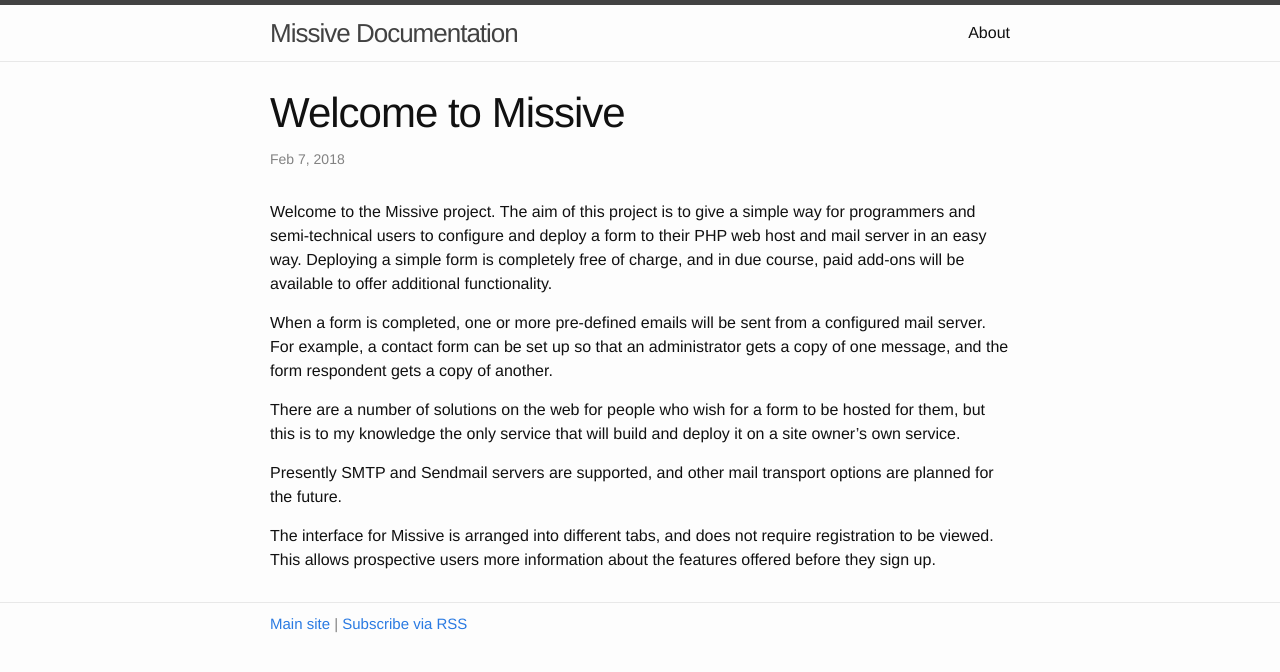
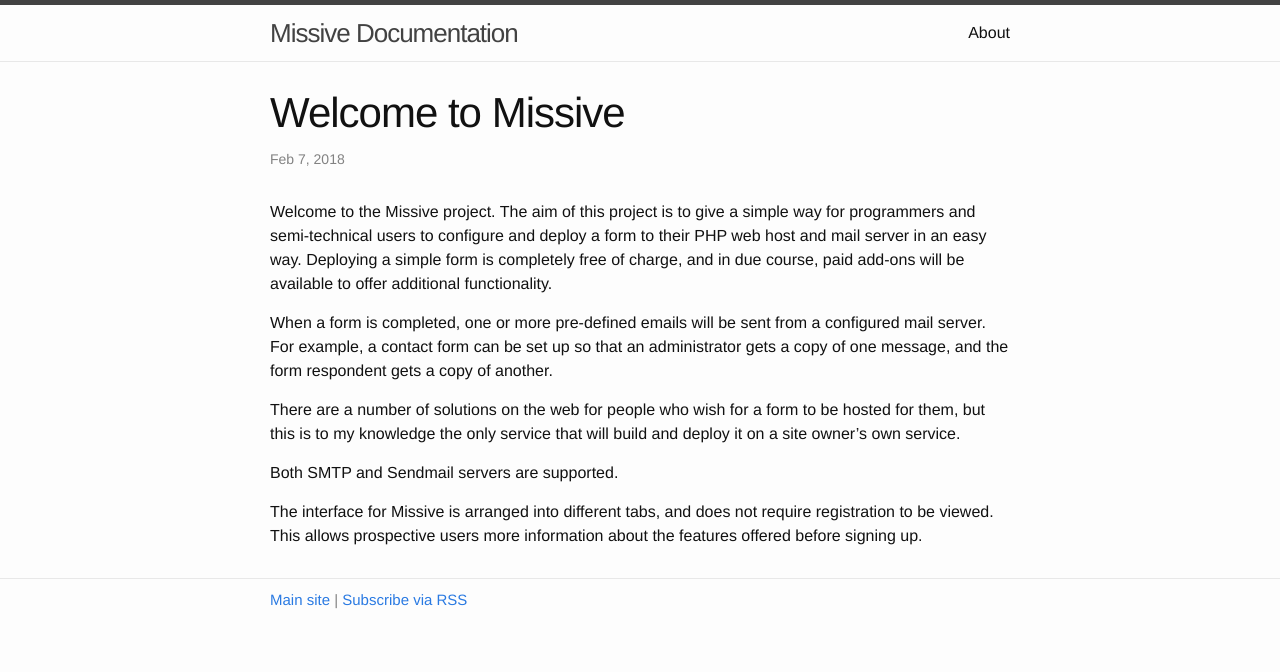
Before and after one commit to missive-app/docs, a Jekyll site: the page built from _posts/2018-02-07-introduction.markdown, in a window 1280 px wide. Shown: the top 672 px of the page. Built offline with Jekyll 4.4.1, drawn with Linux system fonts in a browser that asks for light colours.

Commit message:
Tweaks to initial intro blog post

```diff
--- a/_posts/2018-02-07-introduction.markdown
+++ b/_posts/2018-02-07-introduction.markdown
@@ -18,9 +18,8 @@ There are a number of solutions on the web for people who wish for a form to be
 for them, but this is to my knowledge the only service that will build and deploy it
 on a site owner's own service.
 
-Presently SMTP and Sendmail servers are supported, and other mail transport options
-are planned for the future.
+Both SMTP and Sendmail servers are supported.
 
 The interface for Missive is arranged into different tabs, and does not require
 registration to be viewed. This allows prospective users more information about
-the features offered before they sign up.
+the features offered before signing up.
```
